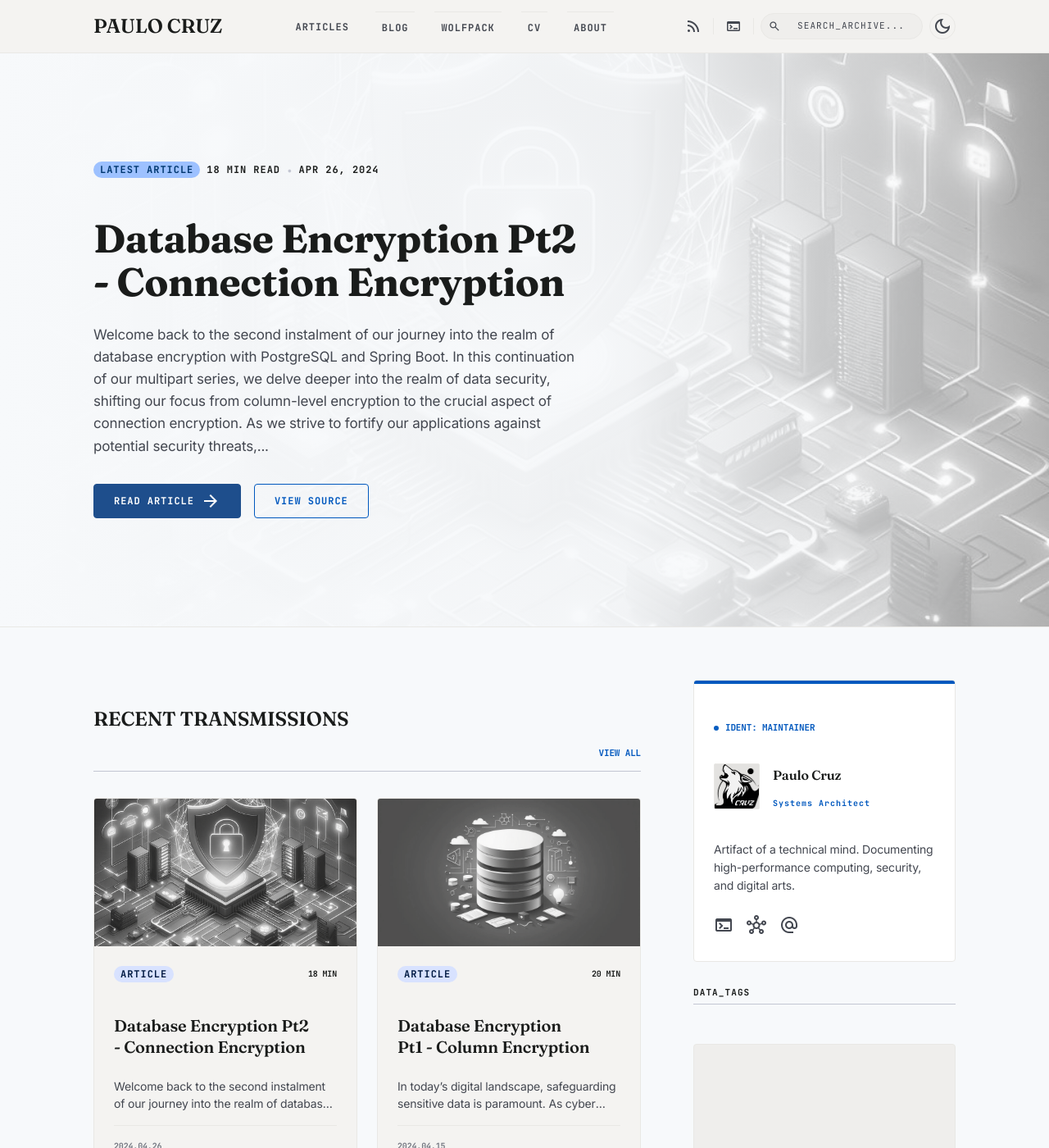
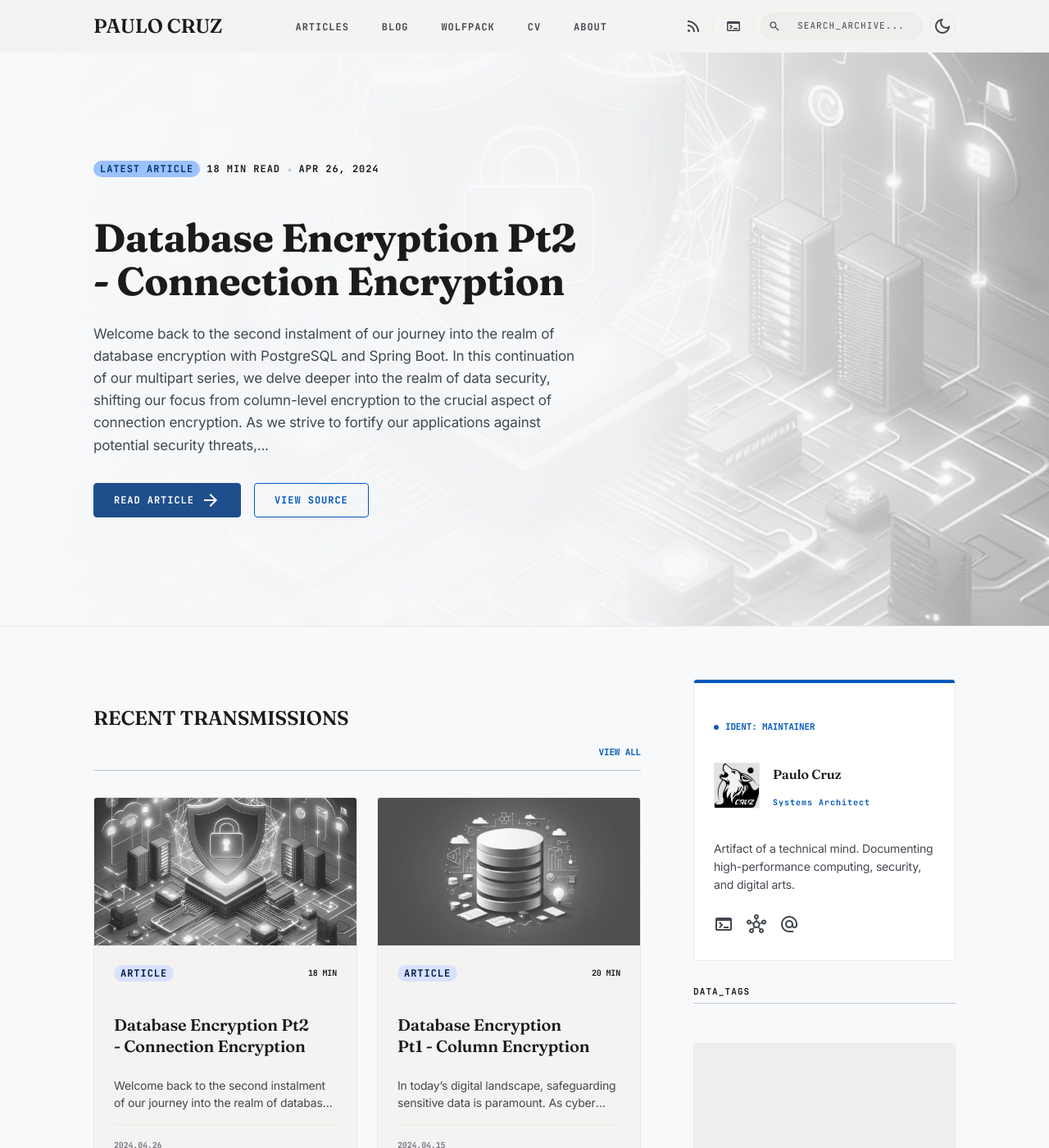
Before and after one commit to paulushcgcj/paulushcgcj.github.io, a Jekyll site: the page built from index.markdown, in a window 1280 px wide and 1400 px high. Shown: the whole window at 82% size. Built offline with Jekyll 4.4.1, drawn with Linux system fonts in a browser that asks for light colours.

Commit message:
feat: remove border styles from list items and footer for cleaner design

```diff
--- a/_sass/_base.scss
+++ b/_sass/_base.scss
@@ -195,10 +195,6 @@
   margin-block: var(--space-xs);
   padding-block: var(--space-xs);
 
-  /* Horizontal separator per DESIGN.md lists */
-  & + & {
-    border-top: var(--border-width-default) solid var(--color-border);
-  }
 }
 
 li::marker {
--- a/_sass/_components.scss
+++ b/_sass/_components.scss
@@ -392,7 +392,6 @@
   top: 0;
   z-index: var(--z-sticky);
   background-color: var(--color-surface-container-low);
-  border-bottom: var(--border-width-default) solid var(--color-border);
   backdrop-filter: blur(var(--backdrop-blur));
   -webkit-backdrop-filter: blur(var(--backdrop-blur));
 
@@ -688,7 +687,6 @@
 
 .footer {
   background-color: var(--color-surface-container);
-  border-top: var(--border-width-default) solid var(--color-border);
   padding-block: var(--space-2xl);
   margin-top: var(--space-4xl);
 
@@ -716,6 +714,10 @@
     list-style: none;
     padding: 0;
     margin: 0;
+
+    li {
+      border-top: none;
+    }
   }
 
   &__link {
```
